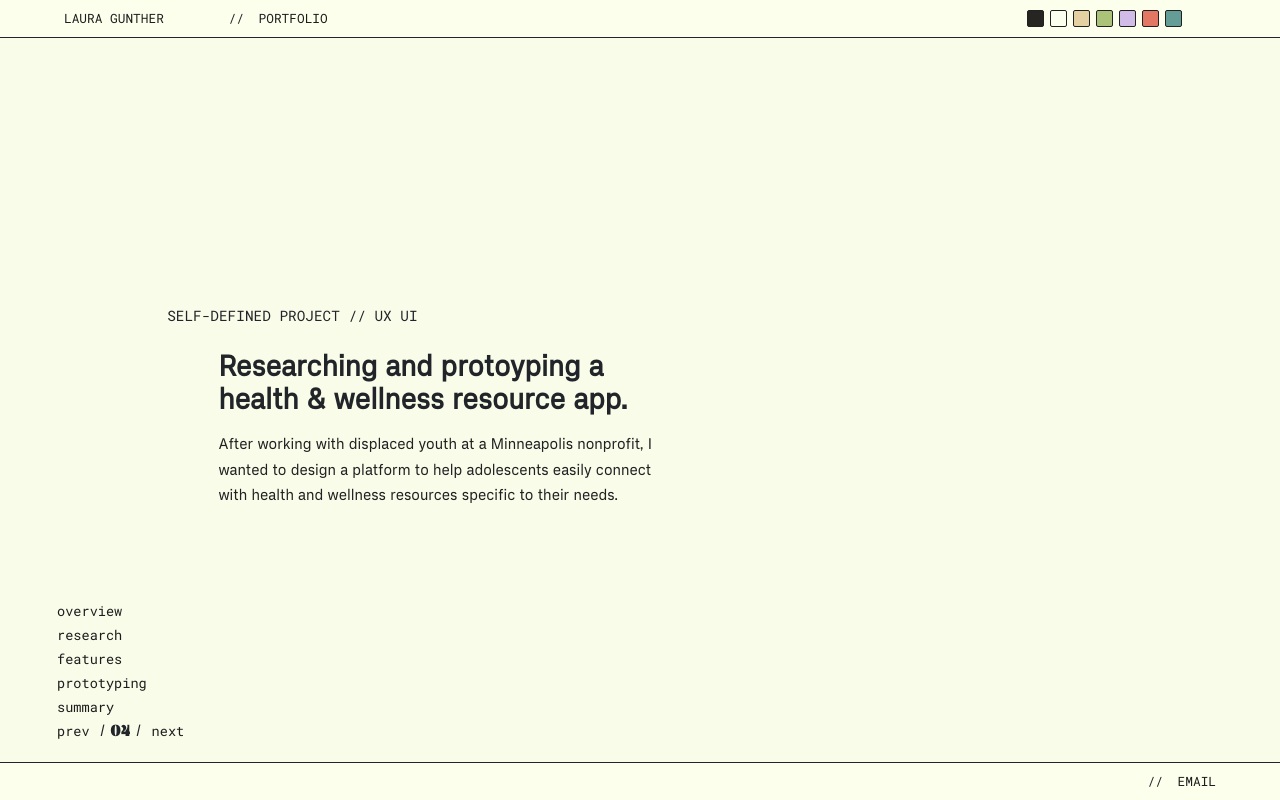
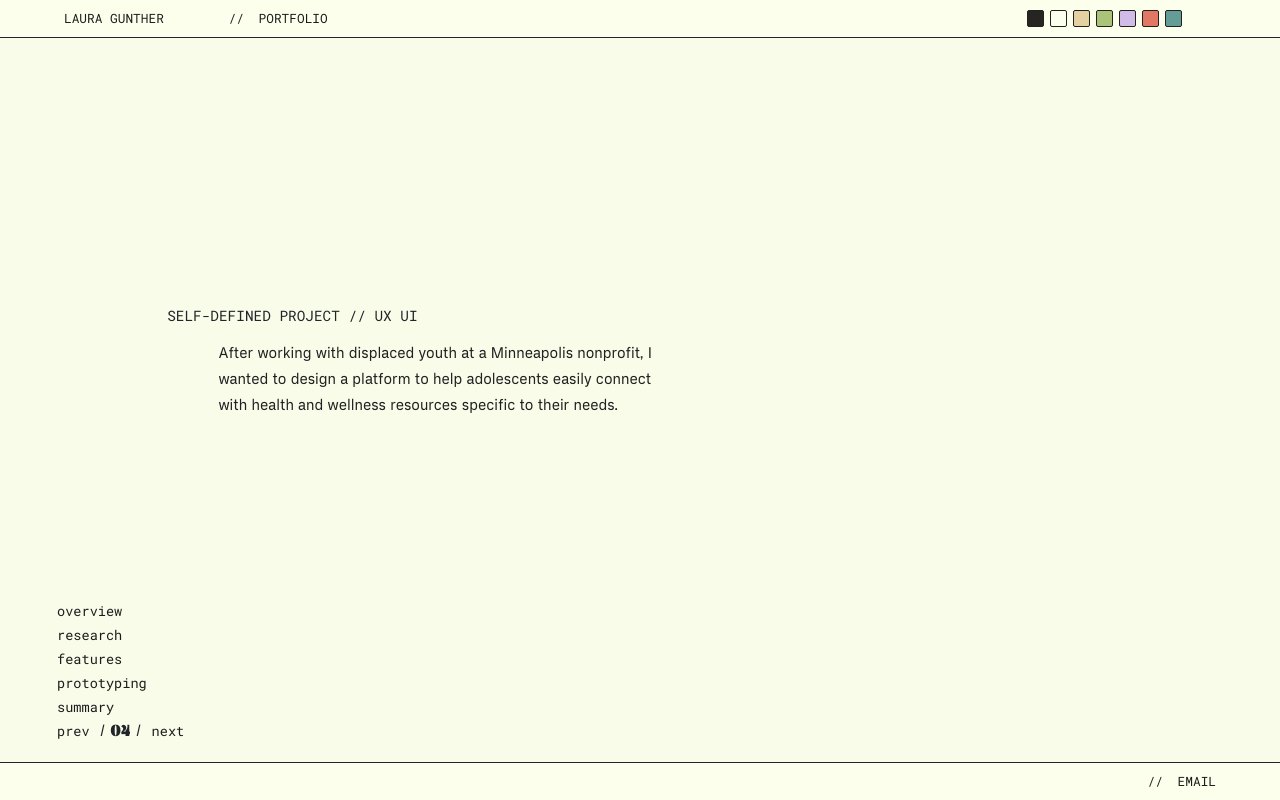
Before and after one commit to lo-designs/Portfolio, a React (Create React App) app: page /yha in a window 1280 px wide. Built offline with nearby package versions, Linux system fonts and the light colour scheme.

Commit message:
remove redundancy

```diff
--- a/src/Components/PortfolioPages/Yha/Yha.jsx
+++ b/src/Components/PortfolioPages/Yha/Yha.jsx
@@ -51,9 +51,9 @@ function Yha() {
                 <div className="project-type">
                   Self-defined project // UX UI
                 </div>
-                <div className="subtitle">
+                {/* <div className="subtitle">
                   Researching and protoyping a health & wellness resource app.
-                </div>
+                </div> */}
 
                 <div className="overview">
                   <p>
```
